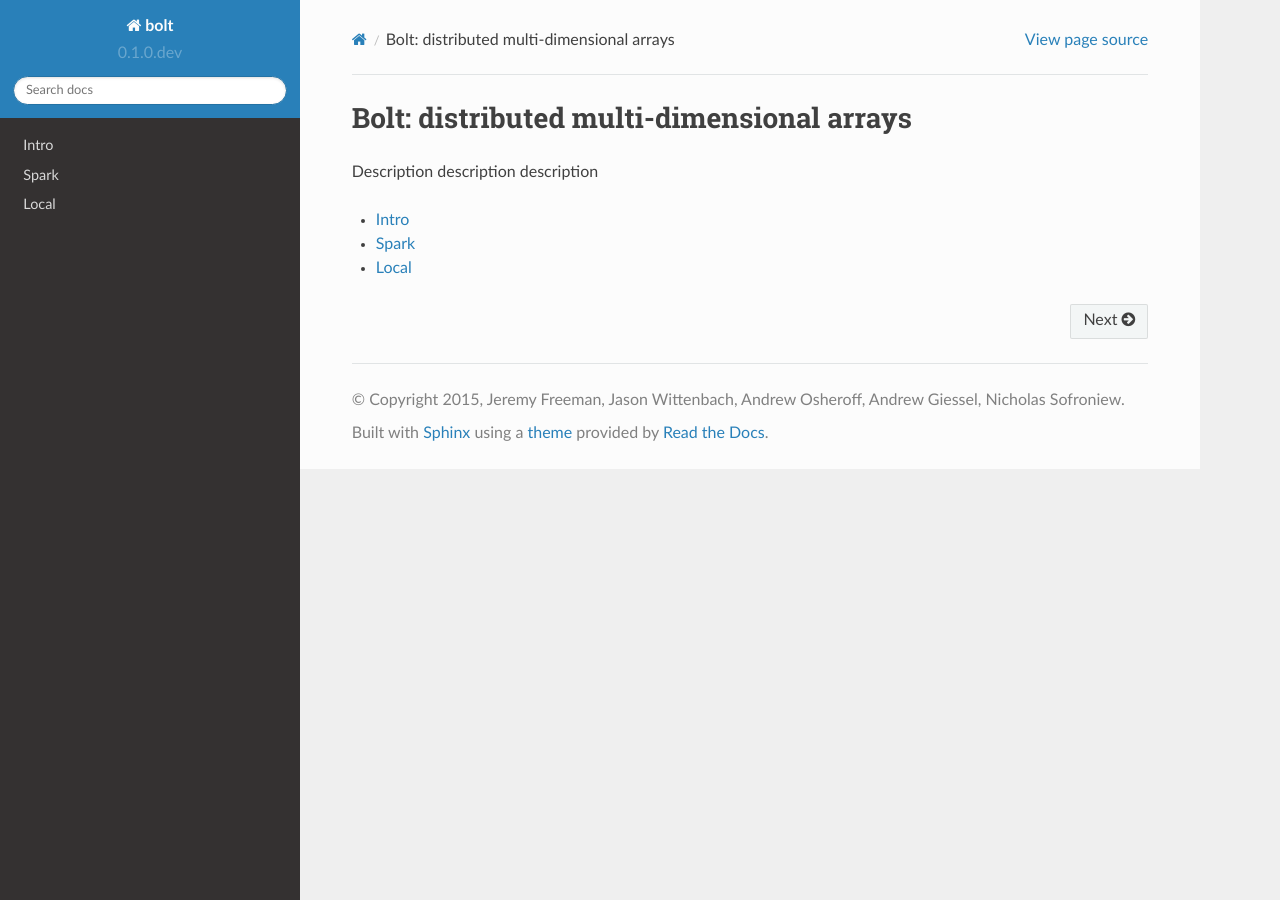
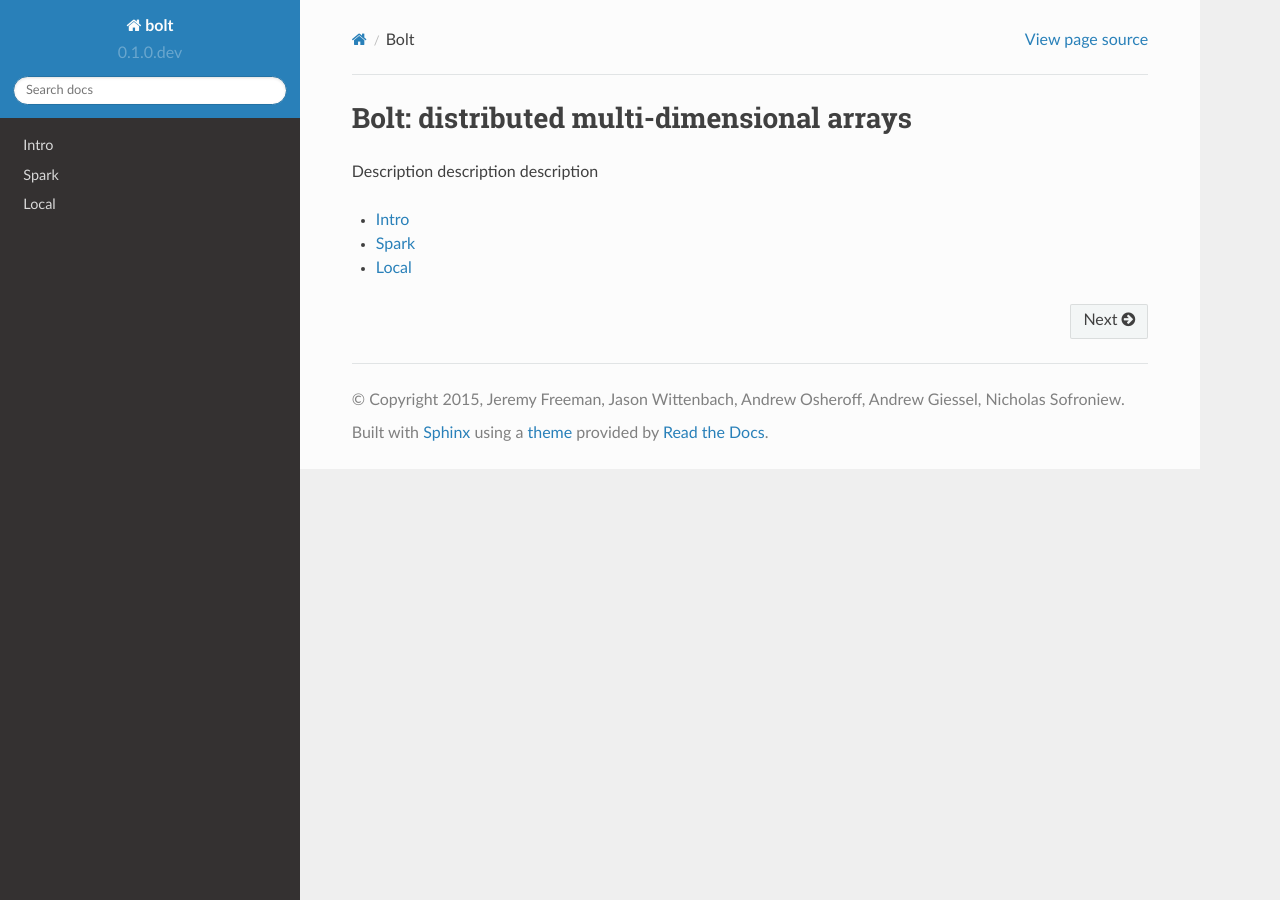
Before and after one commit to bolt-project/bolt, a Sphinx documentation site: the page built from docs/source/index.rst, in a window 1280 px wide. Built offline with Sphinx 7.4.7 and the Read the Docs theme 2.0.0, drawn with Linux system fonts in a browser that asks for light colours; some of the changed lines change nothing that is shown.

Commit message:
Fix titling

```diff
--- a/docs/source/conf.py
+++ b/docs/source/conf.py
@@ -116,10 +116,10 @@ html_theme_path = [sphinx_rtd_theme.get_html_theme_path()]
 
 # The name for this set of Sphinx documents.  If None, it defaults to
 # "<project> v<release> documentation".
-#html_title = None
+html_title = None
 
 # A shorter title for the navigation bar.  Default is the same as html_title.
-#html_short_title = None
+#html_short_title = 'bolt'
 
 # The name of an image file (relative to this directory) to place at the top
 # of the sidebar.
--- a/docs/source/index.rst
+++ b/docs/source/index.rst
@@ -1,3 +1,10 @@
+.. meta::
+   :description: Official documentation for the Bolt library
+   :keywords: arrays, spark, python, big data, science
+
+.. title::
+  Bolt
+
 Bolt: distributed multi-dimensional arrays
 ==========================================
 
```
